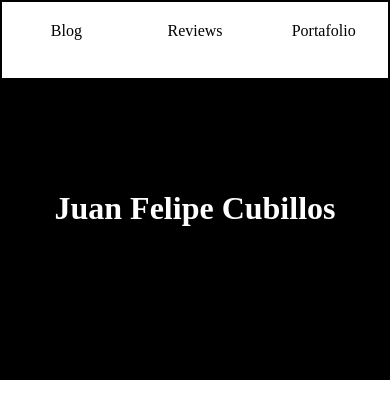
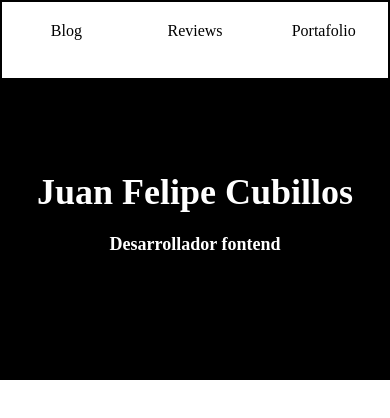
Before and after one commit to Felipc47/felipc47, a plain HTML site: page index.html in a window 390 px wide. Drawn offline with Linux system fonts and the light colour scheme.

Commit message:
Version definitiva del head 2.0

```diff
--- a/style.css
+++ b/style.css
@@ -25,9 +25,9 @@ header {
 }
 .primero {
     width: 100%;
-    height: 50%;
+    height: 60%;
     text-align: center;
-
+    font-size: 2.5rem;
 }
 
 
@@ -59,4 +59,9 @@ li {
     li {
         width: 40%;
     }
+    .primero {
+        font-size: 1.8rem;
+        height: 55%;
+        font-weight: bold;
+    }
 }
```
Also changed, not shown: index.html (+1 -0 lines).
